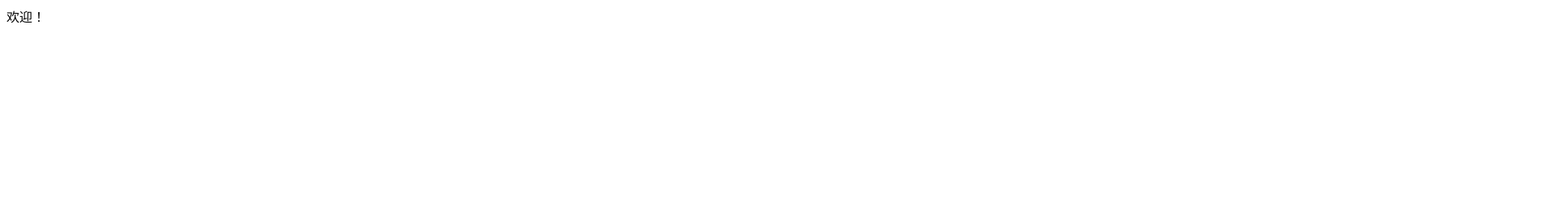
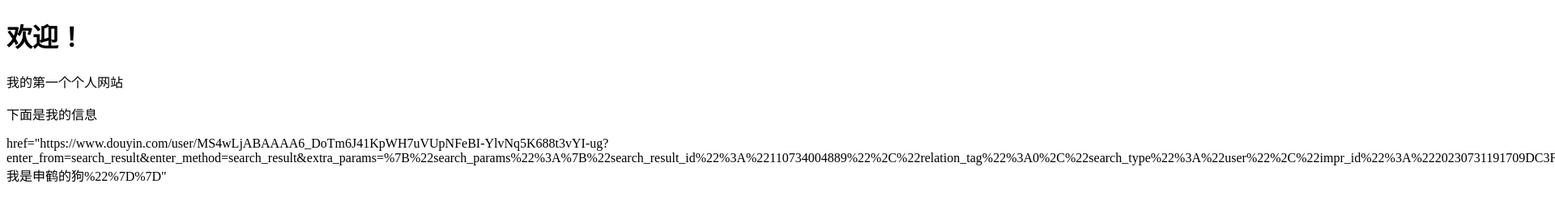
Before and after one commit to wentao111/wentao111.github.io, a plain HTML site: page index.html in a window 1280 px wide. Shown: the top 264 px of the page at 81% size, 1920 px wide, since content can reach past the window. Drawn offline with Linux system fonts and the light colour scheme.

Commit message:
index.html

```diff
--- a/index.html
+++ b/index.html
@@ -1 +1,18 @@
-<p>欢迎！</p>
+<!DOCTYPE html>
+<html>
+<head>
+<meta charset="UTF-8">
+<title>
+页面标题</title>
+</head>
+<body>
+
+<h1>欢迎！</h1>
+
+<p>我的第一个个人网站</p>
+
+  <p>下面是我的信息</p>
+
+  <a> href="https://www.douyin.com/user/MS4wLjABAAAA6_DoTm6J41KpWH7uVUpNFeBI-YlvNq5K688t3vYI-ug?enter_from=search_result&enter_method=search_result&extra_params=%7B%22search_params%22%3A%7B%22search_result_id%22%3A%22110734004889%22%2C%22relation_tag%22%3A0%2C%22search_type%22%3A%22user%22%2C%22impr_id%22%3A%2220230731191709DC3F28C18A259106CC03%22%2C%22search_id%22%3A%2220230731191709DC3F28C18A259106CC03%22%2C%22search_keyword%22%3A%22我是申鹤的狗%22%7D%7D"</a>
+</body>
+</html>
```
